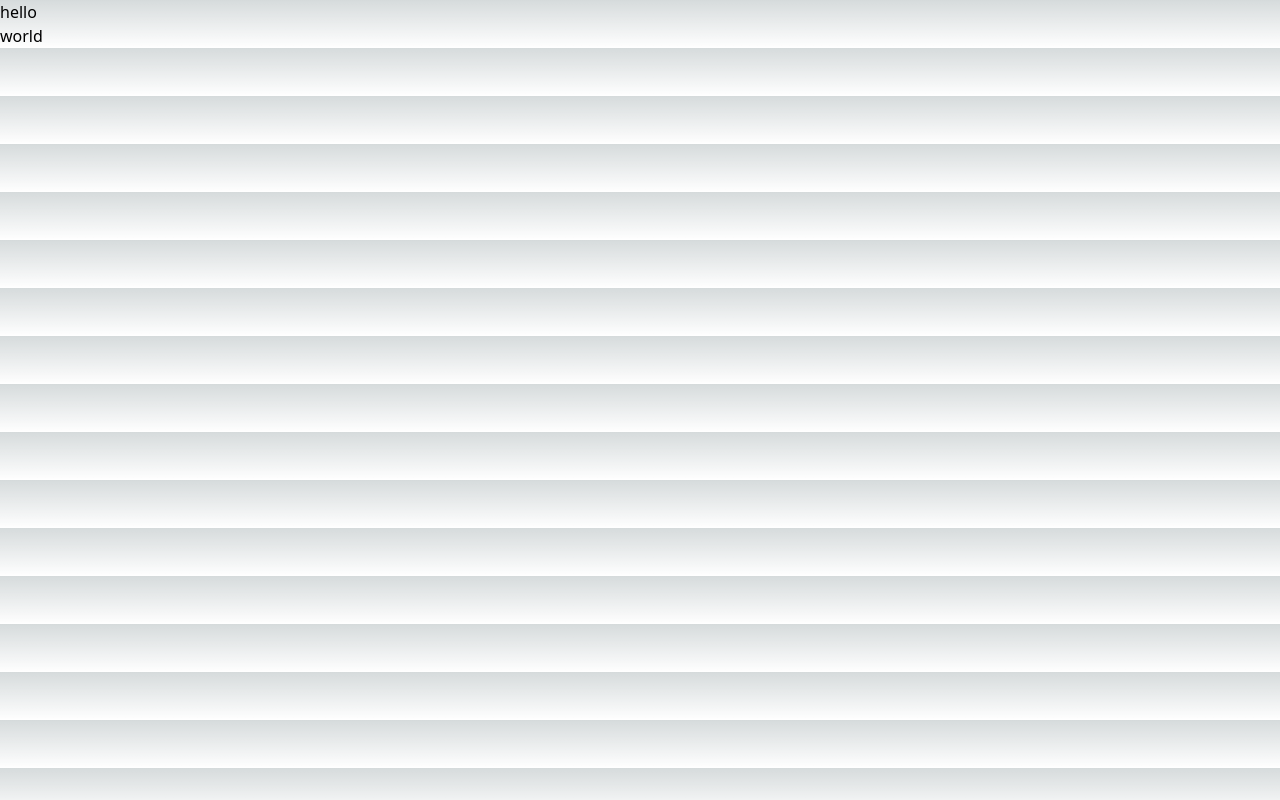
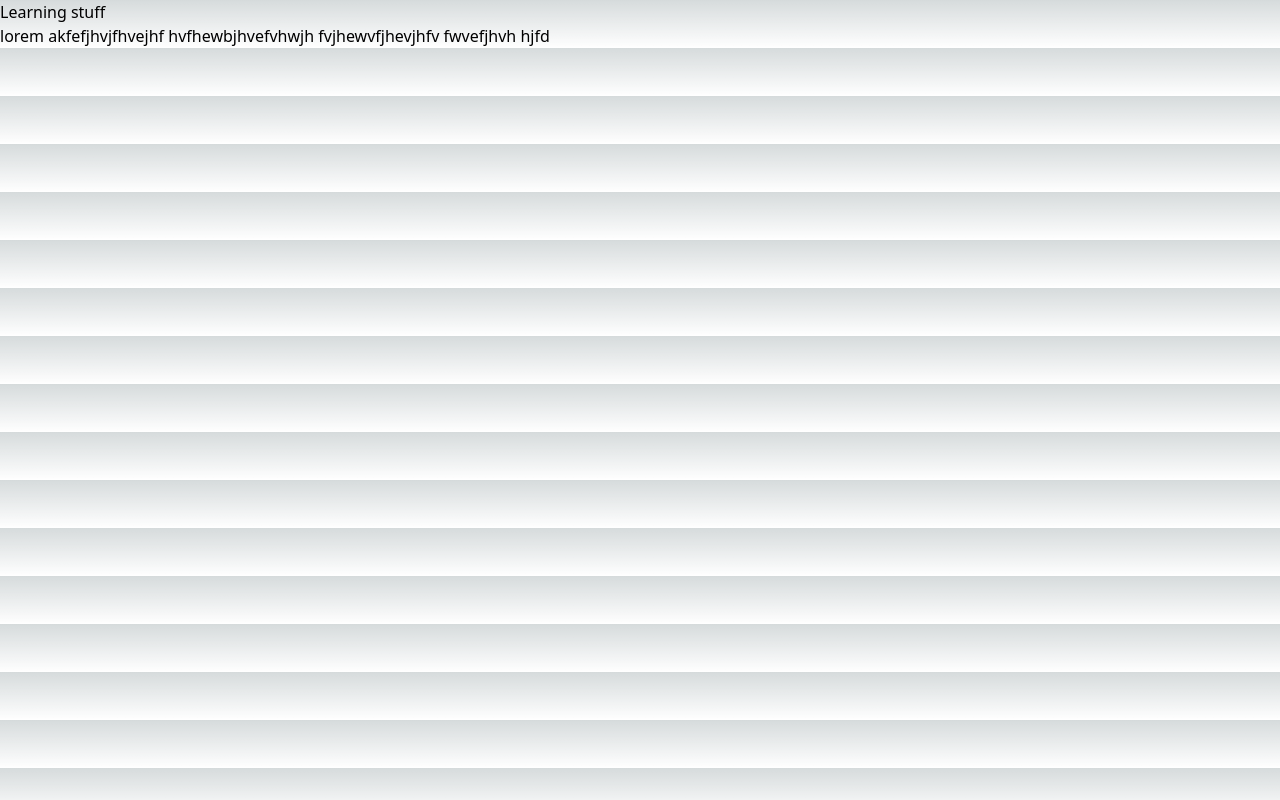
Before and after one commit to boluwatifebaiyemo/irun, a Next.js app: page / in a window 1280 px wide. Built offline with nearby package versions, Linux system fonts and the light colour scheme.

Commit message:
testing git branches

```diff
--- a/pages/index.js
+++ b/pages/index.js
@@ -1,8 +1,13 @@
 export default function Index(){
   return (
     <>
-    <p>hello</p>
-    <p>world</p>
+    <main>
+      <div>
+        <h1>Learning stuff</h1>
+        </div>
+
+        <p>lorem akfefjhvjfhvejhf hvfhewbjhvefvhwjh fvjhewvfjhevjhfv  fwvefjhvh hjfd</p>
+      </main>
     </>
   );
 }
```
